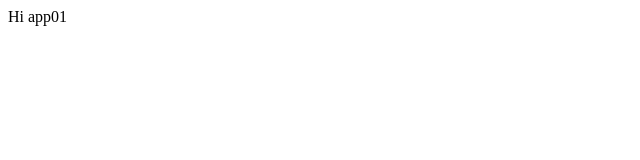
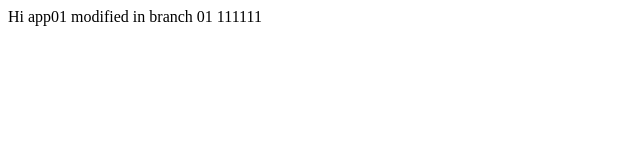
Before and after one commit to pxy1998/sample01, a website: page index.html in a window 1280 px wide. Shown: the whole page, without its empty margins (0-640 px from the left). Drawn offline with Linux system fonts and the light colour scheme.

Commit message:
pxy-001: test branch01

```diff
--- a/index.html
+++ b/index.html
@@ -5,6 +5,8 @@
     <title>app01</title>
   </head>
   <body>
-    Hi app01
+    Hi app01 modified in branch 01
+
+    111111
   </body>
 </html>
```
